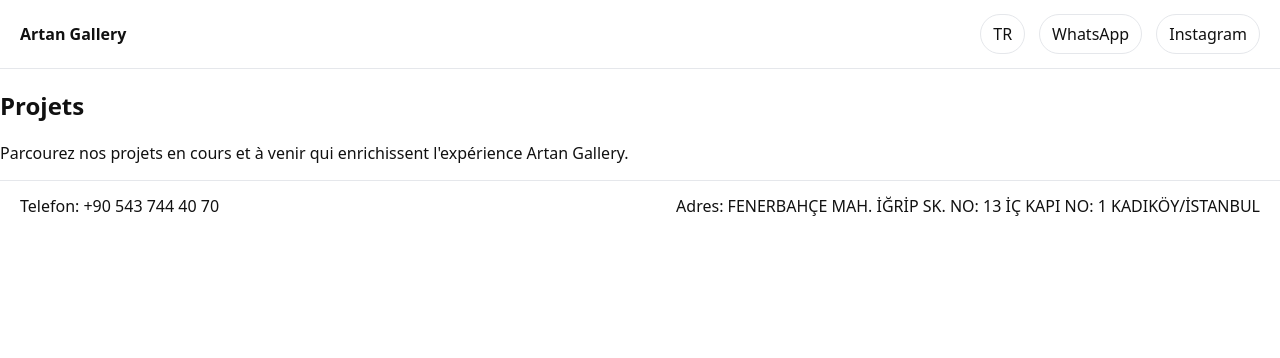
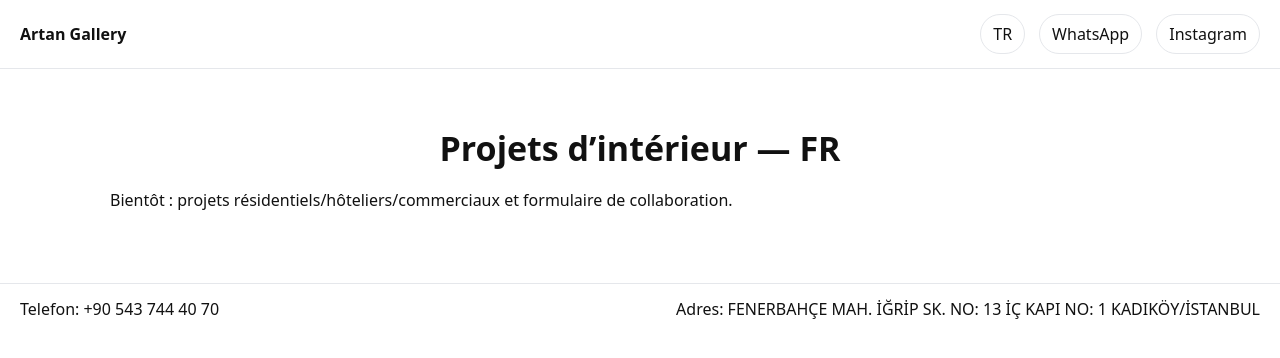
Before and after one commit to Hamed-shareghzadeh/artan-gallery, a Next.js app: page /fr/projets in a window 1280 px wide. Shown: the top 358 px of the page. Built offline with nearby package versions, Linux system fonts and the light colour scheme.

Commit message:
Update page.js

```diff
--- a/app/fr/projets/page.js
+++ b/app/fr/projets/page.js
@@ -1,11 +1,8 @@
-export default function ProjetsPage() {
+export default function ProjetsFR() {
   return (
-    <main className="px-6 py-16">
-      <h2 className="text-3xl font-semibold mb-4">Projets</h2>
-      <p>
-        Parcourez nos projets en cours et à venir qui enrichissent l'expérience
-        Artan Gallery.
-      </p>
+    <main className="compare">
+      <h2>Projets d’intérieur — FR</h2>
+      <p>Bientôt : projets résidentiels/hôteliers/commerciaux et formulaire de collaboration.</p>
     </main>
   );
 }
```
